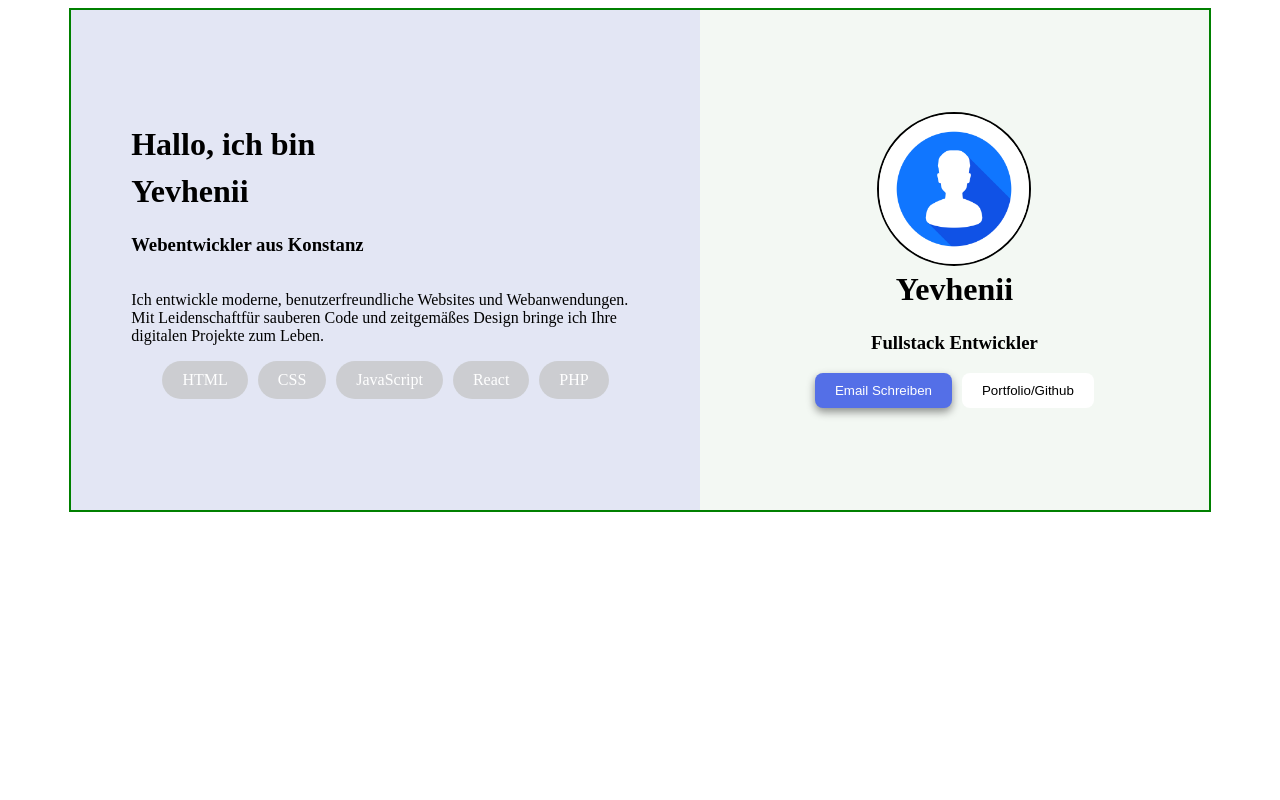
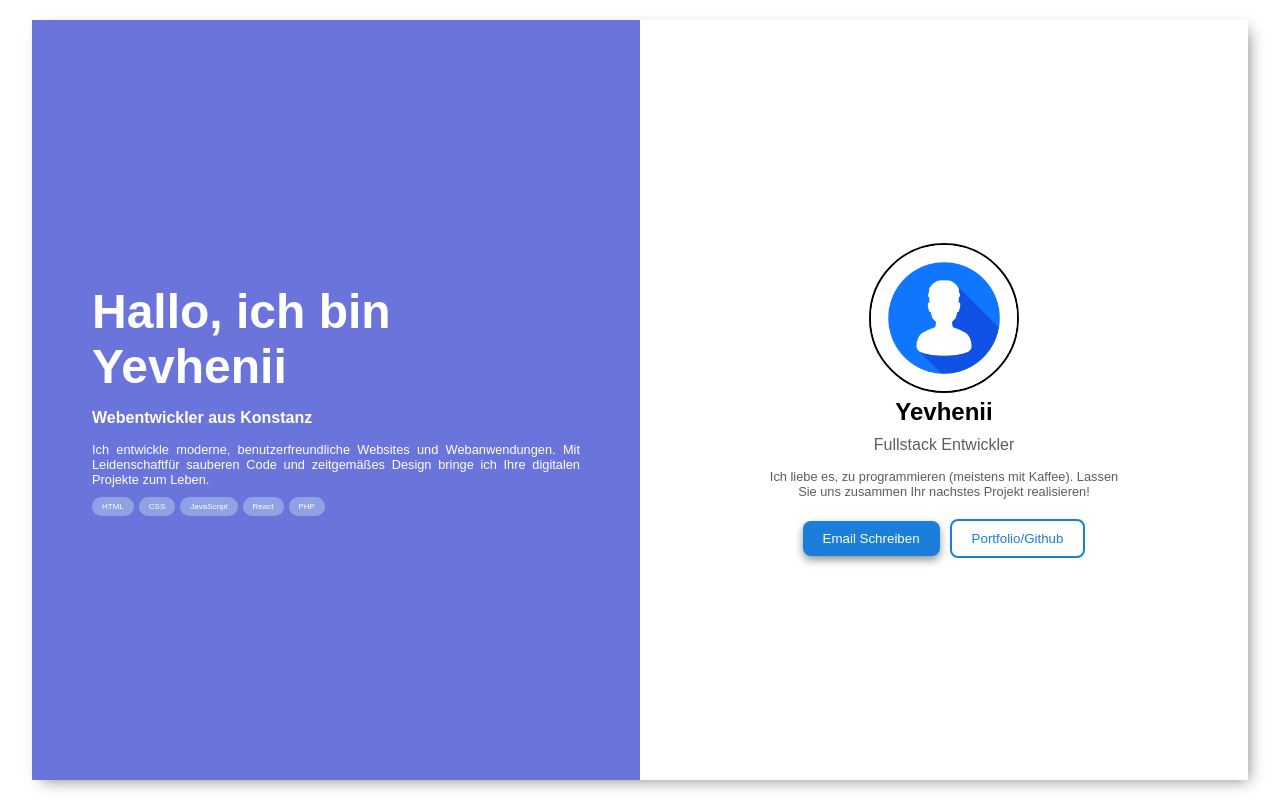
Before and after one commit to Yevhenii-SH7/Kurs_FullStack_DBEA, a PHP site: page / in a window 1280 px wide. Run offline with PHP 8.4, Linux system fonts and the light colour scheme.

Commit message:
Das Layout wurde entsprechend dem Styleguide korrigiert

```diff
--- a/VisitenkarteCSS/index.html
+++ b/VisitenkarteCSS/index.html
@@ -13,8 +13,9 @@
         <div id="about">
             <h1>Hallo, ich bin </h1>
             <h1>Yevhenii</h1>
-            <h3>Webentwickler aus Konstanz</h3>
-            <p>Ich entwickle moderne, benutzerfreundliche Websites und Webanwendungen. Mit Leidenschaftfür sauberen Code
+            <h3 class="job-ort">Webentwickler aus Konstanz</h3>
+            <p class="skill-bio">Ich entwickle moderne, benutzerfreundliche Websites und Webanwendungen. Mit
+                Leidenschaftfür sauberen Code
                 und zeitgemäßes Design bringe ich Ihre digitalen Projekte zum Leben.</p>
             <div class="skills-container">
                 <div class="skill">HTML</div>
@@ -26,8 +27,10 @@
         </div>
         <div id="card">
             <img src="./img/307ce493-b254-4b2d-8ba4-d12c080d6651.jpg" alt="Yevhenii's Avatar">
-            <h1>Yevhenii</h1>
-            <h3>Fullstack Entwickler</h3>
+            <h2>Yevhenii</h2>
+            <p class="job-title">Fullstack Entwickler</p>
+            <p class="bio">Ich liebe es, zu programmieren (meistens mit Kaffee). Lassen Sie uns zusammen Ihr nachstes
+                Projekt realisieren!</p>
             <div class="contact-buttons">
                 <button id="email-button">Email Schreiben</button>
                 <button id="portfolio-button">Portfolio/Github</button>
--- a/VisitenkarteCSS/style.css
+++ b/VisitenkarteCSS/style.css
@@ -1,62 +1,115 @@
+* {
+    margin: 0;
+    padding: 0;
+    box-sizing: border-box;
+    font-family: 'Montserrat', sans-serif;
+}
+
+body {
+    display: flex;
+    margin: 20px auto;
+    box-shadow: 5px 5px 15px -5px rgba(0, 0, 0, 0.5);
+    width: 95vw;
+    height: 95vh;
+}
+
 .header {
     display: flex;
     margin: 0 auto;
-    width: 90%;
-    height: 500px;
-    border: 2px solid green;
+
+
 }
+
 #about {
     display: flex;
     flex-direction: column;
     width: 50%;
-    height: 100%;
-    background-color: rgb(227, 230, 244);
-    display: flex;
-    align-items: left;
+    background-color: #6A74DB;
+    align-items: flex-start;
     justify-content: center;
     padding: 0 60px;
+    color: #FFFFFF;
 }
+
 #card {
     display: flex;
     flex-direction: column;
     width: 50%;
-    height: 100%;
-    background-color: #f3f8f3;
-    display: flex;
+    background-color: rgba(255, 255, 255, 0.16);
     align-items: center;
     justify-content: center;
 }
+
+.bio {
+    width: 60%;
+    text-align: center;
+    font-size: 0.8em;
+    margin-bottom: 20px;
+    color: #5D5D5D;
+}
+
+.job-title {
+    display: flex;
+    justify-content: center;
+    align-items: center;
+    color: #5D5D5D;
+    font-size: 1em;
+    margin: 10px 0 15px 0;
+}
+
 .skills-container {
     display: flex;
-    flex-direction: row;
-    justify-content: center;
+    flex-wrap: wrap;
+    justify-content: flex-start;
     align-items: center;
     width: 100%;
-    gap: 10px;
+    gap: 5px;
+    font-size: 0.5em;
 }
+
 .skill {
-    display: flex;
-    flex-direction: row;
-    justify-content: center;
-    align-items: center;
-    padding: 10px 20px;
-    background-color: #c7c9cad1;
+    padding: 5px 10px;
+    background-color: #b3ceee85;
     color: white;
     border-radius: 50px;
     text-align: center;
 }
+
 h1 {
-    margin: 5px 0;
+    font-size: 3em;
+    margin: 0;
+    color: #FFFFFF;
 }
+
+.job-ort {
+    display: flex;
+    justify-content: flex-start;
+    align-items: center;
+    color: #FFFFFF;
+    font-size: 1em;
+    margin: 15px 0;
+}
+
+.skill-bio {
+    width: 100%;
+    text-align: justify;
+    font-size: 0.8em;
+    margin-bottom: 10px;
+    color: #FFFFFF;
+}
+
 h2 {
-    margin: 5px 0;
+    color: #000000;
+    margin-top: 5px;
 }
+
 img {
     width: 150px;
     height: 150px;
     border-radius: 50%;
     border: 2px solid black;
 }
+
 .contact-buttons {
     display: flex;
     flex-direction: row;
@@ -65,6 +118,7 @@ img {
     width: 100%;
     gap: 10px;
 }
+
 button {
     padding: 10px 20px;
     color: white;
@@ -72,11 +126,14 @@ button {
     border-radius: 8px;
     cursor: pointer;
 }
+
 #email-button {
-    background-color: rgb(84, 111, 231);
+    background-color: #1B7EDA;
     box-shadow: 0 4px 8px rgba(0, 0, 0, 0.427);
 }
+
 #portfolio-button {
     background-color: #ffffff;
-    color: black; /* White */
+    color: #1B7EDA;
+    border: 2px solid #1B7EDA;
 }
```
Also changed, not shown: 2 other files.
